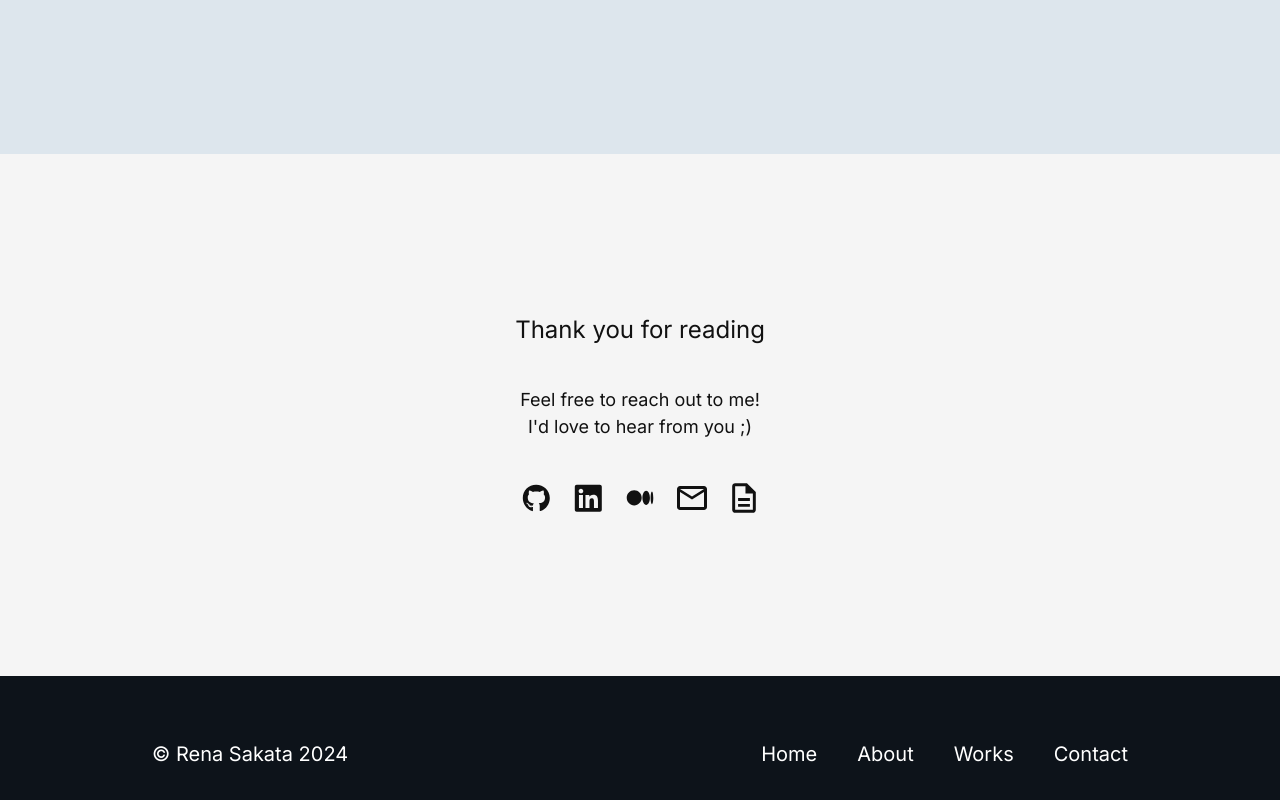
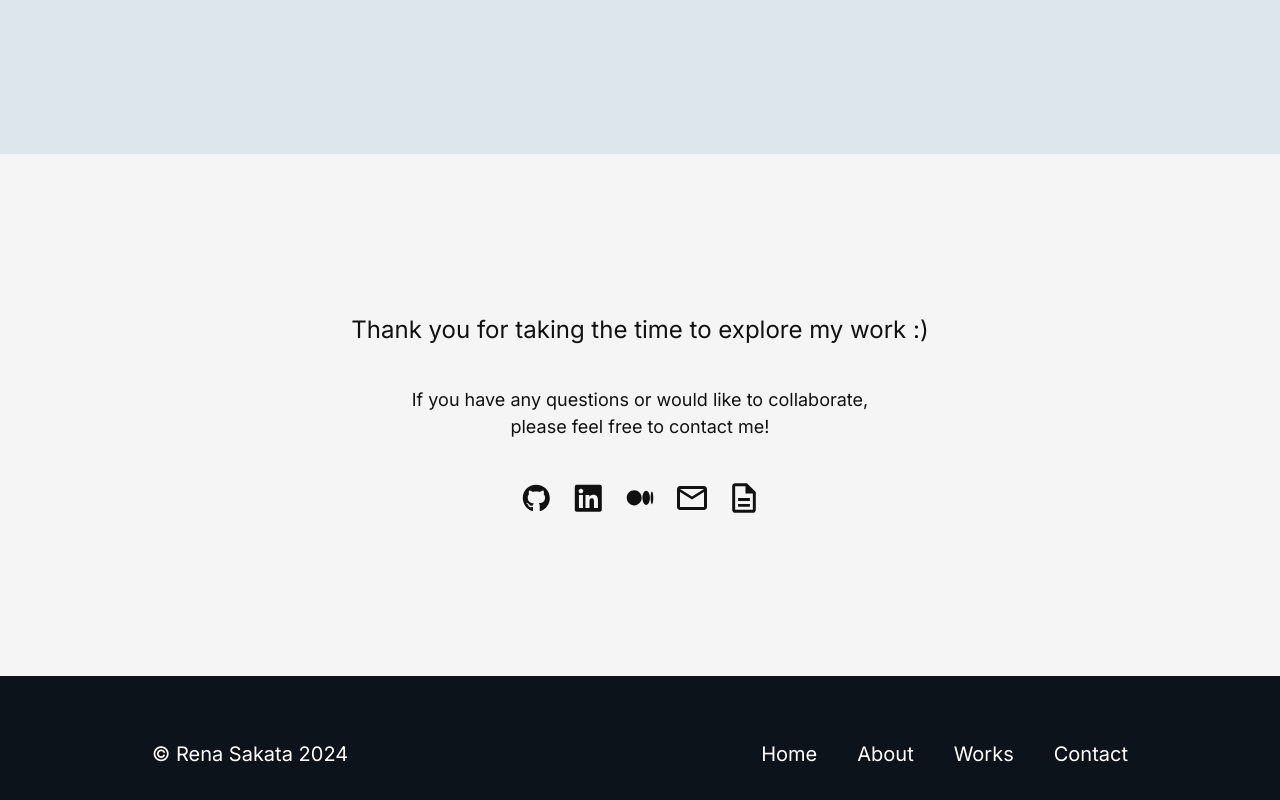
Before and after one commit to rena52107/portfolio, a Next.js app: page / in a window 1280 px wide. Shown: the part 3619-4419 px from the top of the page. Built offline with nearby package versions, Linux system fonts and the light colour scheme.

Commit message:
style: Change content

```diff
--- a/src/app/components/Outro.tsx
+++ b/src/app/components/Outro.tsx
@@ -9,12 +9,12 @@ function Outro() {
         className="flex flex-col justify-center items-center md:mx-auto md:max-w-130 gap-10"
       >
         <h2 className="text-center md:text-2xl text-heading4">
-          Thank you for reading
+          Thank you for taking the time to explore my work :)
         </h2>
         <p className="text-center md:text-body1">
-          Feel free to reach out to me!
+          If you have any questions or would like to collaborate,
           <br />
-          I&apos;d love to hear from you ;)
+          please feel free to contact me!
         </p>
         <Contact />
       </section>
```
